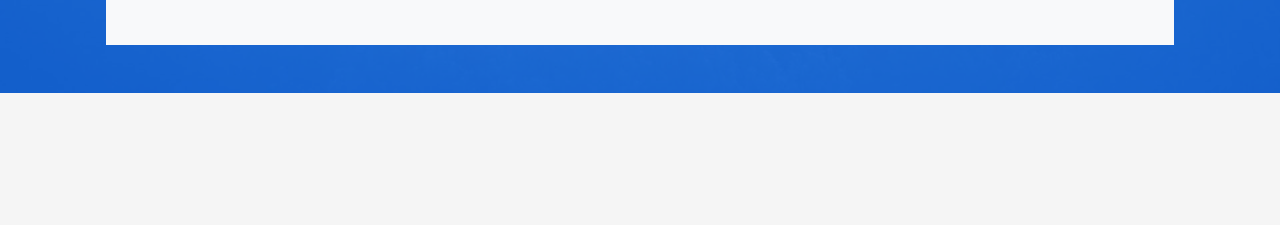
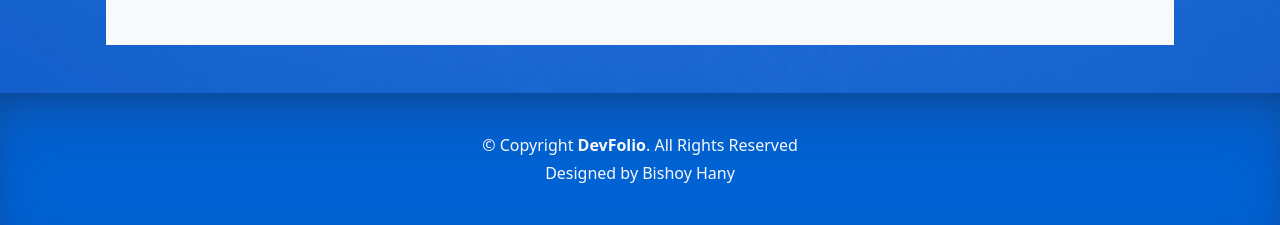
Before and after one commit to bishoyhanykamel/devfolio-bootstrap, a plain HTML site: page index.html in a window 1280 px wide. Shown: the part 5665-5890 px from the top of the page. Before the commit the page ends 5758 px from the top, so only its background shows below. Drawn offline with nearby package versions, Linux system fonts and the light colour scheme.

Commit message:
Finalize footer

```diff
--- a/index.html
+++ b/index.html
@@ -593,9 +593,16 @@
                 </div>
             </div>
         </section>
+    </main>
 
-
-    </main>
+    <footer id="footer" class="py-4">
+        <div class="container text-center text-light p-3">
+            <div class="row">
+                <p class="mb-1">© Copyright <span class="fw-bold">DevFolio</span>. All Rights Reserved</p>
+                <p class="m-0">Designed by Bishoy Hany</p>
+            </div>
+        </div>
+    </footer>
     <script src="./js/bootstrap.bundle.min.js"></script>
 </body>
 
--- a/styles/style.css
+++ b/styles/style.css
@@ -460,3 +460,10 @@ header .content .hero-frames::after {
     border-color: var(--light-blue-color);
     color: white;
 }
+
+
+/* ================ [Footer Style] ================ */
+footer {
+    background-color: #0062d3;
+    box-shadow: rgba(50, 50, 93, 0.25) 0px 30px 60px -12px inset, rgba(0, 0, 0, 0.3) 0px 18px 36px -18px inset;
+}
```
